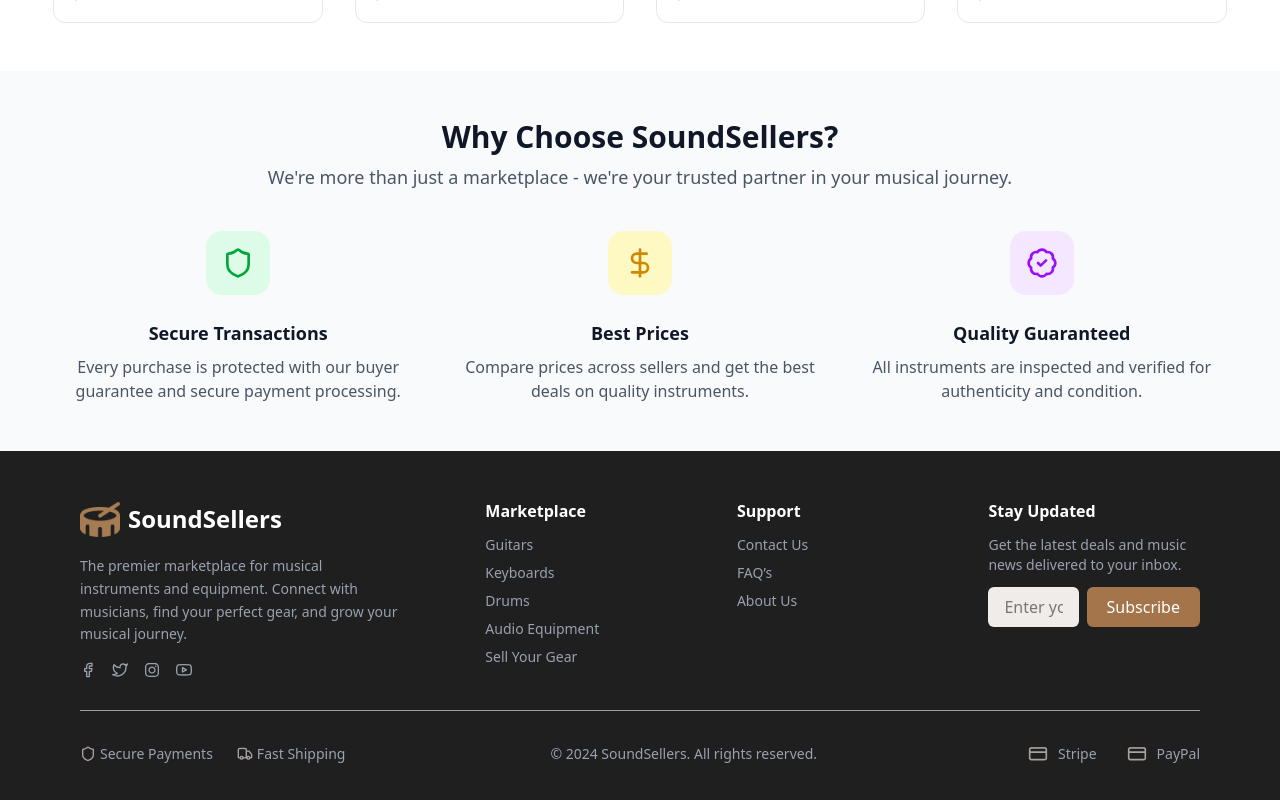
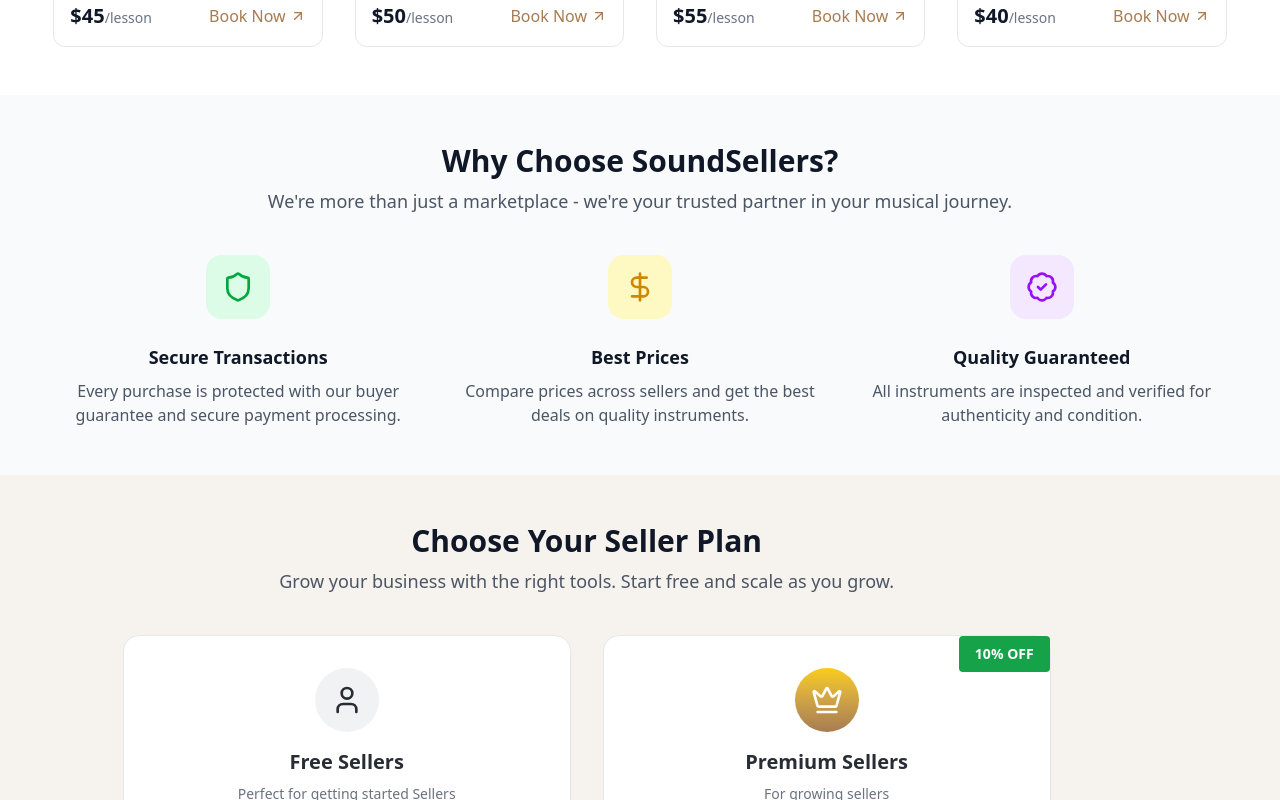
Before and after one commit to abuhurayrasyam/sound-sellers, a React (Vite) app: page / in a window 1280 px wide. Shown: the part 2648-3448 px from the top of the page. Built offline with nearby package versions, Linux system fonts and the light colour scheme.

Commit message:
choose your seller plan section added

```diff
--- /dev/null
+++ b/src/components/Home/ChooseYourSellerPlan.jsx
@@ -0,0 +1,125 @@
+import React from 'react';
+import { User, Crown, Check, X } from 'lucide-react';
+
+const plans = [
+    {
+        name: 'Free Sellers',
+        subtitle: 'Perfect for getting started Sellers',
+        icon: User,
+        iconColor: 'text-[#282C34]',
+        iconBgClass: 'bg-[#F1F2F4]',
+        price: 'Free',
+        priceDetail: null,
+        features: [
+            { text: 'Up to 5 product listings', included: true },
+            { text: 'Profile name, profile picture, short bio', included: true },
+            { text: 'Default marketplace branding', included: true },
+            { text: 'Analytics dashboard', included: false },
+            { text: 'Storefront customization', included: false },
+        ],
+        buttonText: 'Get Started Free',
+        buttonVariant: 'outline',
+        isFeatured: false,
+    },
+    {
+        name: 'Premium Sellers',
+        subtitle: 'For growing sellers',
+        icon: Crown,
+        iconColor: 'text-[#FFFFFF]',
+        iconBgClass: 'bg-gradient-to-b from-[#FACC15] to-[#A67C52]',
+        price: '$29',
+        priceDetail: '/month',
+        features: [
+            { text: 'Everything in Free +', included: true },
+            { text: 'Up to 50 product listings', included: true },
+            { text: 'Buyers can message the seller', included: true },
+            { text: 'Storefront banner', included: true },
+            { text: 'Analytics dashboard', included: true },
+            { text: 'Rent option with deposit handling', included: true },
+            { text: 'Boosted search visibility', included: true },
+        ],
+        buttonText: 'Start Premium',
+        buttonVariant: 'solid',
+        isFeatured: true,
+    },
+];
+
+const ChooseYourSellerPlan = () => {
+    return (
+        <section className="max-w-7xl mx-auto py-12">
+            <div className="max-w-11/12 max-auto">
+                <div className="text-center">
+                    <h2 className="text-2xl md:text-3xl font-extrabold text-[#101828]">
+                        Choose Your Seller Plan
+                    </h2>
+                    <p className="mt-2 text-lg text-[#4A5565]">
+                        Grow your business with the right tools. Start free and scale as you grow.
+                    </p>
+                </div>
+
+                <div className="mt-10 flex flex-col lg:flex-row justify-center items-center lg:items-stretch gap-8">
+                    {plans.map((plan) => (
+                        <div
+                            key={plan.name}
+                            className={`w-full max-w-md bg-[#FFFFFF] border rounded-2xl p-8 flex flex-col relative border-[#E5E7EB]`}
+                        >
+                            {plan.isFeatured && (
+                                <div className="absolute top-0 right-0 bg-[#16A249] text-white text-sm font-bold px-4 py-2 rounded-sm">
+                                    10% OFF
+                                </div>
+                            )}
+
+                            <div className="flex-shrink-0 text-center">
+                                <div className={`h-16 w-16 rounded-full flex items-center justify-center mx-auto ${plan.iconBgClass}`}>
+                                    <plan.icon size={32} className={plan.iconColor} />
+                                </div>
+                                <h3 className="mt-4 text-xl font-semibold text-[#282C34]">{plan.name}</h3>
+                                <p className="mt-2 text-sm text-[#6B7280]">{plan.subtitle}</p>
+                            </div>
+
+                            <div className="my-8 text-center">
+                                <span className="text-5xl font-semibold text-[#282C34]">{plan.price}</span>
+                                {plan.priceDetail && (
+                                    <span className="text-lg font-medium text-[#6B7280]">{plan.priceDetail}</span>
+                                )}
+                            </div>
+
+                            <ul className="space-y-4 flex-grow">
+                                {plan.features.map((feature) => (
+                                    <li key={feature.text} className="flex items-start">
+                                        {feature.included ? (
+                                            <Check size={20} className="text-[#16A249] flex-shrink-0 mt-0.5" />
+                                        ) : (
+                                            <X size={20} className="text-[#F04438] flex-shrink-0 mt-0.5" />
+                                        )}
+                                        <span
+                                            className={`ml-3 ${
+                                                feature.included ? "text-[#282C34]" : "text-[#6B7280]"
+                                            }`}
+                                            >
+                                            {feature.text}
+                                        </span>
+                                    </li>
+                                ))}
+                            </ul>
+
+                            <div className="mt-auto pt-8">
+                                <button
+                                    className={`w-full py-3 rounded-lg font-semibold transition-colors
+                                    ${plan.buttonVariant === 'solid'
+                                        ? 'bg-[#A67C52] text-white'
+                                        : 'bg-[#FFFFFF] border border-[#E5E7EB] text-[#282C34]'
+                                    }`}
+                                >
+                                    {plan.buttonText}
+                                </button>
+                            </div>
+                        </div>
+                    ))}
+                </div>
+            </div>
+        </section>
+    );
+};
+
+export default ChooseYourSellerPlan;
--- a/src/components/Home/ShopByCategory.jsx
+++ b/src/components/Home/ShopByCategory.jsx
@@ -56,7 +56,7 @@
           Discover thousands of musical instruments and equipment from trusted sellers worldwide
         </p>
 
-        <div className="grid grid-cols-2 sm:grid-cols-3 md:grid-cols-6 gap-6 mt-8">
+        <div className="grid grid-cols-2 sm:grid-cols-3 md:grid-cols-6 gap-6 mt-10">
           {categories.map((cat) => (
             <div
               key={cat.id}
--- a/src/components/Home/TopMusicTeachers.jsx
+++ b/src/components/Home/TopMusicTeachers.jsx
@@ -88,7 +88,7 @@
     return (
         <section className="max-w-7xl mx-auto py-12">
             <div className="max-w-11/12 mx-auto">
-                <div className="flex flex-col sm:flex-row justify-between items-start sm:items-center mb-8">
+                <div className="flex flex-col sm:flex-row justify-between items-start sm:items-center mb-10">
                     <div>
                         <h2 className="text-2xl md:text-3xl font-extrabold text-[#101828] tracking-tight">Top Music Teachers</h2>
                         <p className="mt-2 text-lg text-[#4A5565]">Learn from the best instructors in your area</p>
--- a/src/components/Home/TrendingProducts.jsx
+++ b/src/components/Home/TrendingProducts.jsx
@@ -97,7 +97,7 @@
   return (
     <section className="max-w-7xl mx-auto py-12">
       <div className="max-w-11/12 mx-auto">
-          <div className="flex items-center justify-between mb-8">
+          <div className="flex items-center justify-between mb-10">
             <div>
               <h2 className="text-2xl md:text-3xl font-extrabold text-[#101828] tracking-tight">Trending Now</h2>
               <p className="mt-2 text-lg text-[#4A5565]">Hot deals that musicians are loving</p>
--- a/src/pages/Home.jsx
+++ b/src/pages/Home.jsx
@@ -4,6 +4,7 @@
 import TrendingProducts from '../components/Home/TrendingProducts';
 import TopMusicTeachers from '../components/Home/TopMusicTeachers';
 import WhyChooseSoundSellers from '../components/Home/WhyChooseSoundSellers';
+import ChooseYourSellerPlan from '../components/Home/ChooseYourSellerPlan';
 
 const Home = () => {
     return (
@@ -23,6 +24,9 @@
             <section className='bg-[#F9FAFB]'>
                 <WhyChooseSoundSellers></WhyChooseSoundSellers>
             </section>
+            <section className='bg-[#F6F2EE]'>
+                <ChooseYourSellerPlan></ChooseYourSellerPlan>
+            </section>
         </div>
     );
 };
```
